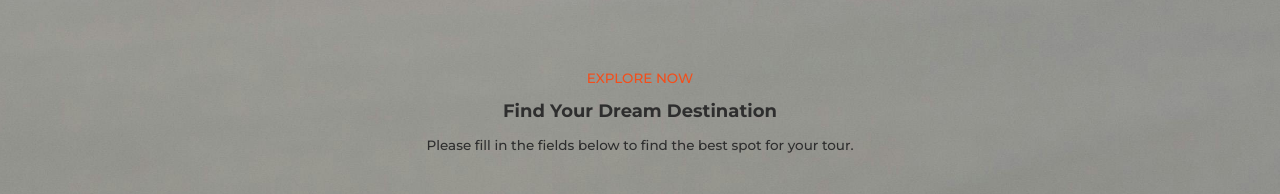
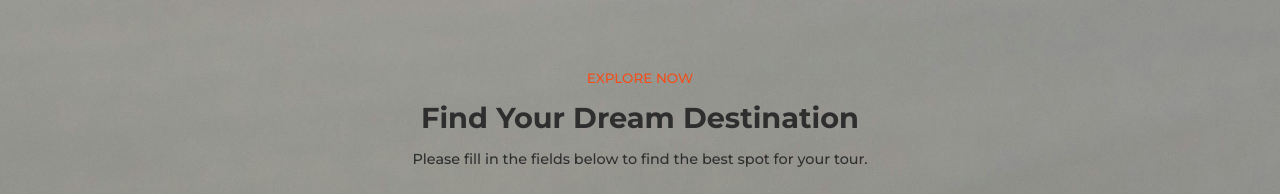
Before and after one commit to Chuma-rxt/TravelProject, a React (Vite) app: page / in a window 1280 px wide. Shown: the part 970-1164 px from the top of the page. Built offline with nearby package versions, Linux system fonts and the light colour scheme.

Commit message:
traveling

```diff
--- a/src/Components/Destinations/Destination.scss
+++ b/src/Components/Destinations/Destination.scss
@@ -226,7 +226,11 @@ root{
                 }
 
                 h3{
-                    font-size: var(--h2FontSize);
+                    font-size: var(--h1FontSize);
+                }
+
+                p{
+                    font-size: var(--h3FontSize);
                 }
             }
 
```
